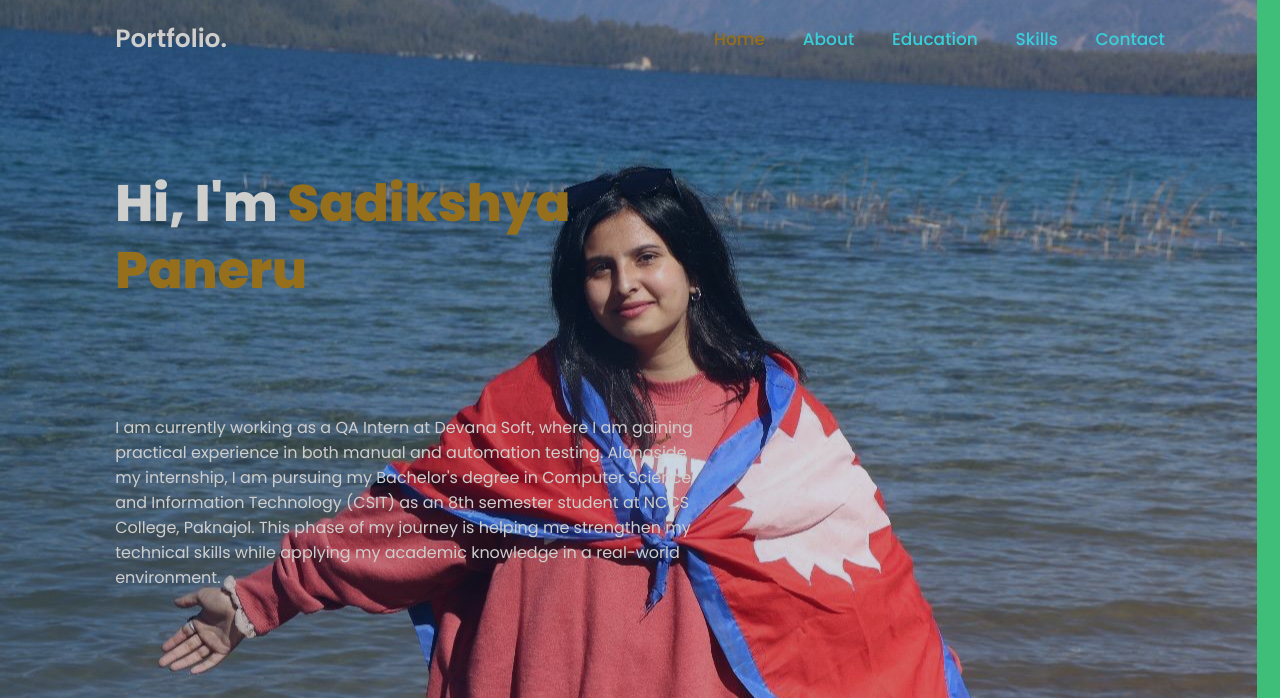
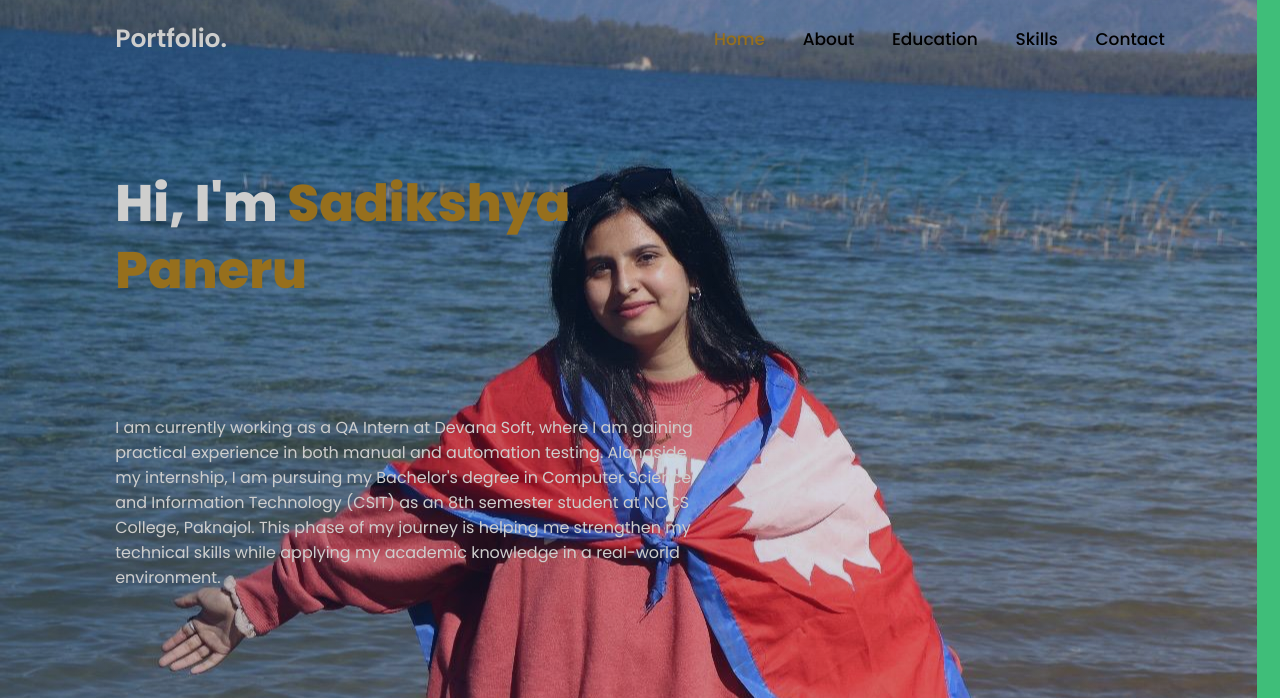
Before and after one commit to sadupaneru1/My_Portfoilio, a website: page index.html in a window 1280 px wide. Shown: the top 698 px of the page. Drawn offline with nearby package versions, Linux system fonts and the light colour scheme.

Commit message:
Update style.css

```diff
--- a/style.css
+++ b/style.css
@@ -17,7 +17,7 @@
 
     --text-color: #cececd; /* Dark gray for text - easier on eyes than pure black */
     --main-color: #966f1d; /* Soft blue accent that complements without being harsh */
-    --highlight-color: #36d1dc; /* Optional highlight color for buttons/important elements */
+    --highlight-color: black; /* Optional highlight color for buttons/important elements */
 }
 html {
     font-size: 62.5%;
```
